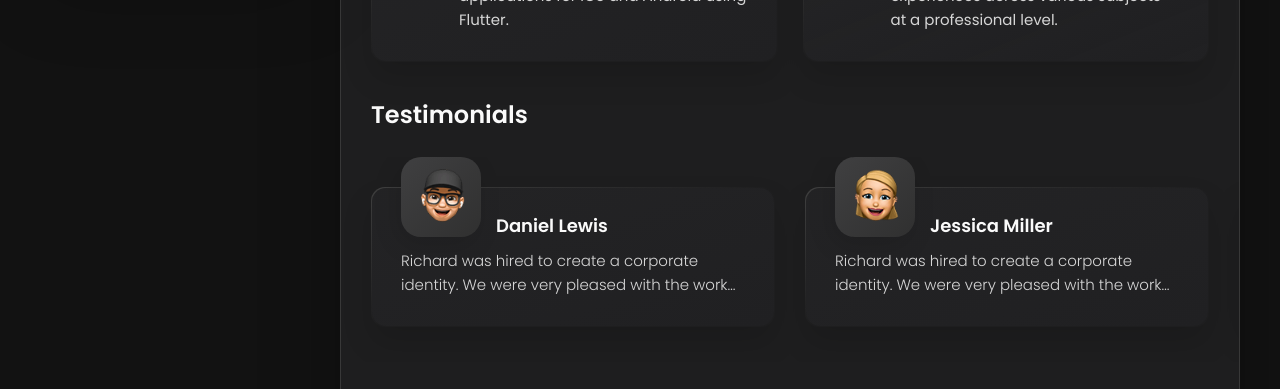
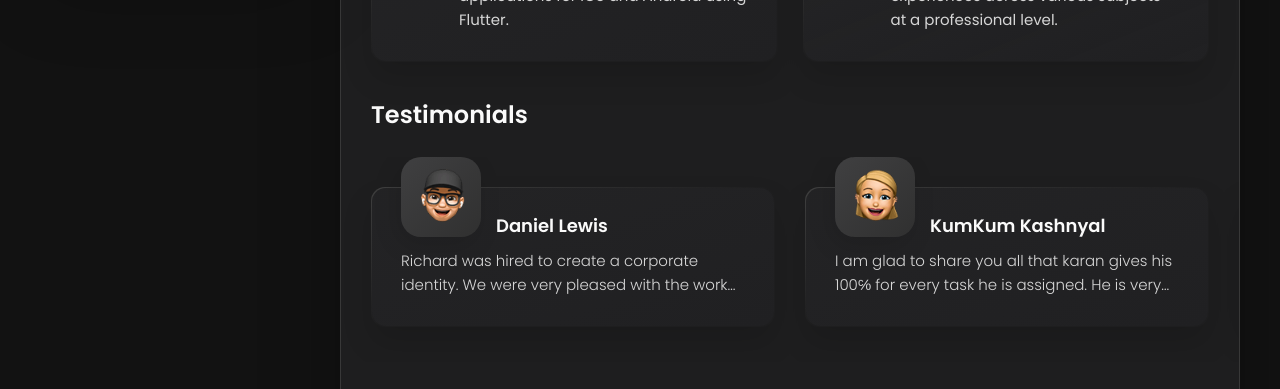
Before and after one commit to karanrana097/My-Portfolio, a plain HTML site: page index.html in a window 1280 px wide. Shown: the part 858-1247 px from the top of the page. Drawn offline with nearby package versions, Linux system fonts and the light colour scheme.

Commit message:
Update index.html

```diff
--- a/index.html
+++ b/index.html
@@ -340,18 +340,17 @@
               <div class="content-card" data-testimonials-item>
 
                 <figure class="testimonials-avatar-box">
-                  <img src="./assets/images/avatar-2.png" alt="Jessica miller" width="60" data-testimonials-avatar>
+                  <img src="./assets/images/avatar-2.png" alt="Kumkum" width="60" data-testimonials-avatar>
                 </figure>
 
-                <h4 class="h4 testimonials-item-title" data-testimonials-title>Jessica miller</h4>
+                <h4 class="h4 testimonials-item-title" data-testimonials-title>KumKum Kashnyal</h4>
 
                 <div class="testimonials-text" data-testimonials-text>
                   <p>
-                    Richard was hired to create a corporate identity. We were very pleased with the work done. She has a
-                    lot of experience
-                    and is very concerned about the needs of client. Lorem ipsum dolor sit amet, ullamcous cididt
-                    consectetur adipiscing
-                    elit, seds do et eiusmod tempor incididunt ut laborels dolore magnarels alia.
+                    I am glad to share you all that karan gives his 100℅ for every task he is assigned.
+                    He is very dedicated person and completes his task on time.
+                    He is very helpful and helps everyone who goes to him.
+                    I love him very much.
                   </p>
                 </div>
 
@@ -362,18 +361,17 @@
               <div class="content-card" data-testimonials-item>
 
                 <figure class="testimonials-avatar-box">
-                  <img src="./assets/images/avatar-3.png" alt="Emily evans" width="60" data-testimonials-avatar>
+                  <img src="./assets/images/avatar-3.png" alt="Akanksha Yadav" width="60" data-testimonials-avatar>
                 </figure>
 
-                <h4 class="h4 testimonials-item-title" data-testimonials-title>Emily evans</h4>
+                <h4 class="h4 testimonials-item-title" data-testimonials-title>Akanksha Yadav</h4>
 
                 <div class="testimonials-text" data-testimonials-text>
                   <p>
-                    Richard was hired to create a corporate identity. We were very pleased with the work done. She has a
-                    lot of experience
-                    and is very concerned about the needs of client. Lorem ipsum dolor sit amet, ullamcous cididt
-                    consectetur adipiscing
-                    elit, seds do et eiusmod tempor incididunt ut laborels dolore magnarels alia.
+                    Karan is my friend .
+                    He is very helpful and optimistic guy.
+                    He is always dedicated to his work and always completes his work on time .
+                    I love him more than Kumkum
                   </p>
                 </div>
 
@@ -558,7 +556,7 @@
 
               <h4 class="h4 timeline-item-title">Kendriya Vidyalaya Ordnance Factory Raipur Dehradun</h4>
 
-              <span>2018 — 20</span>
+              <span>2018 — 2019</span>
 
               <p class="timeline-text">
                 Duis aute irure dolor in reprehenderit in voluptate, quila voluptas mag odit aut fugit, sed consequuntur
```
